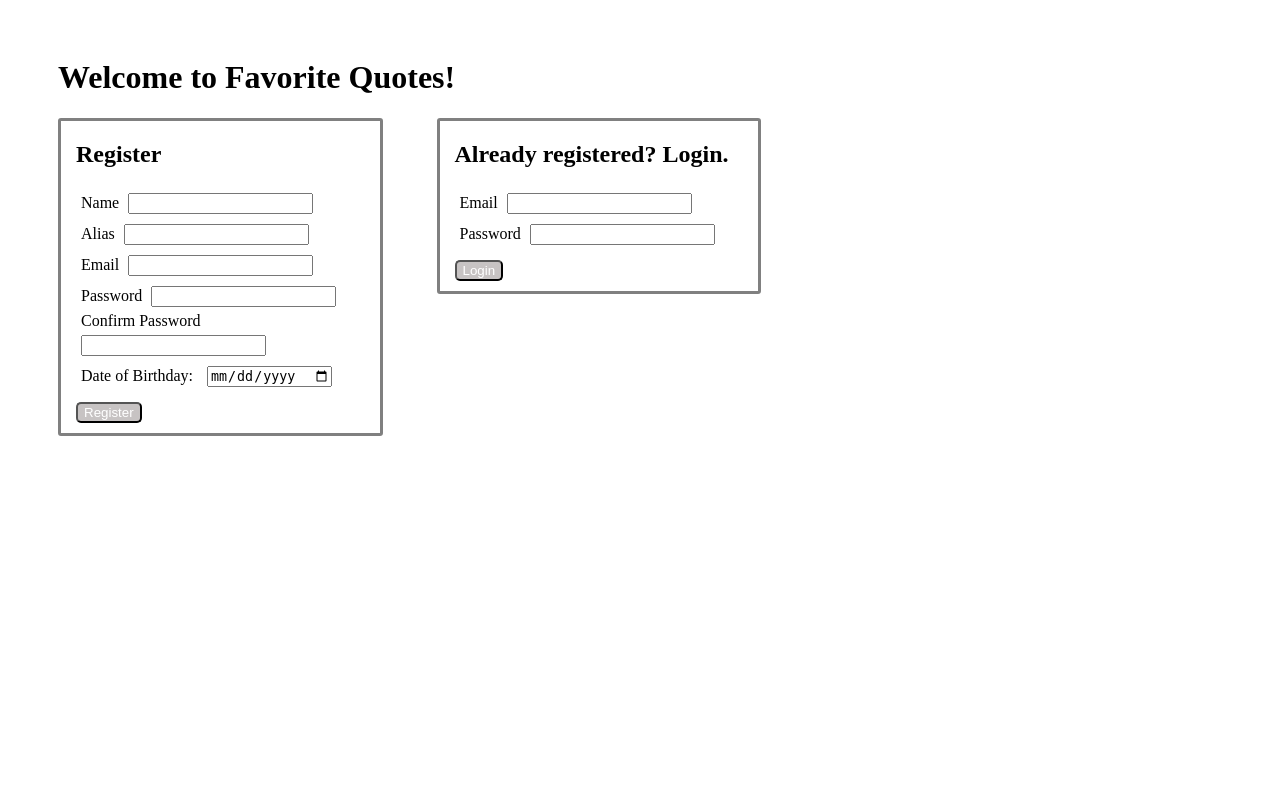
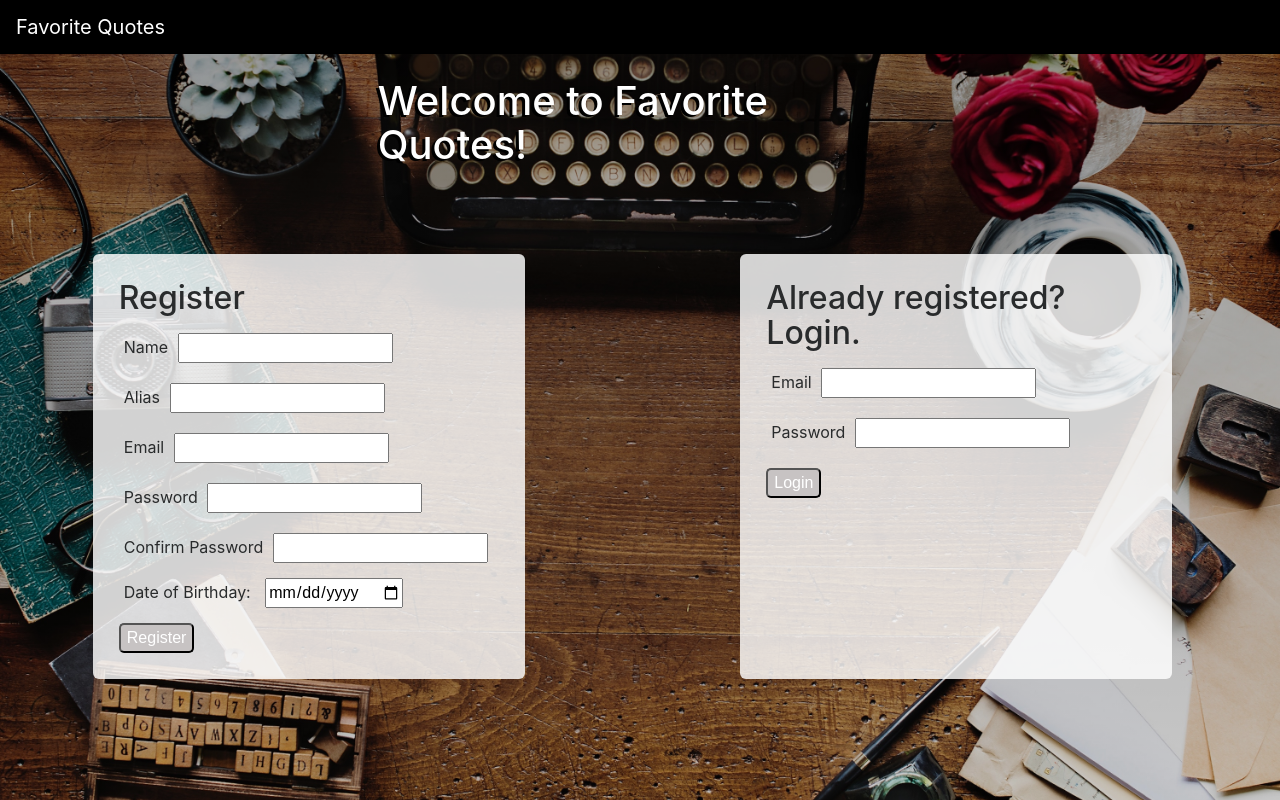
Before and after one commit to patsyp/Favorite_Quotes, a Django app: page / in a window 1280 px wide. Run offline with Django 3.2, Linux system fonts and the light colour scheme; some libraries are stand-ins or nearby versions.

Commit message:
Added bootstrap. Completed index pg.

```diff
--- a/belt_app/static/css/style.css
+++ b/belt_app/static/css/style.css
@@ -1,16 +1,34 @@
-body{
-	padding-left: 50px;
-	padding-top: 30px;
+.wrapper{
+	background-image: linear-gradient(
+      rgba(0, 0, 0, 0.4),
+      rgba(0, 0, 0, 0.2)
+    ), url("../images/typewriter.jpg");
+  	background-repeat: no-repeat;
+  	background-size: cover;
+  	background-position: center center;
+  	height: 100vh;
+  	width: 100%;
+  	padding-bottom: 20%;
 }
-.container{
-	display: inline-block;
-	width: 25%;
-	margin-right: 50px;
-	vertical-align: top;
-	border: 3px solid gray;
-	padding-left: 15px;
-	padding-bottom: 10px;
-	border-radius: 3px;
+.row{
+	margin-right: 0;
+}
+.wrapper h1{
+	color: white;
+	margin-top: 5%;
+	margin-bottom: 17%;
+	text-shadow: -3px 2px #000000;
+}
+.navbar.navbar-inverse{
+   background-color: #000000;
+}
+.form{
+	background-color: rgba(255, 255, 255, .82);
+	padding: 2%;
+	border-radius: 6px;
+}
+#messages{
+	margin-top: 3%;
 }
 label, input{
 	margin: 5px;
--- a/belt_app/templates/index.html
+++ b/belt_app/templates/index.html
@@ -3,13 +3,25 @@
 	<head>
 		<meta charset="utf-8">
 		<title>Login and Registration</title>
+		<meta name="viewport" content="width=device-width, initial-scale=1">
+		<link rel="stylesheet" href="https://maxcdn.bootstrapcdn.com/bootstrap/4.0.0-alpha.6/css/bootstrap.min.css" integrity="sha384-rwoIResjU2yc3z8GV/NPeZWAv56rSmLldC3R/AZzGRnGxQQKnKkoFVhFQhNUwEyJ" crossorigin="anonymous">
+		<script type="text/javascript" src="http://ajax.googleapis.com/ajax/libs/jquery/1.11.1/jquery.min.js"></script>
+		<script src="https://maxcdn.bootstrapcdn.com/bootstrap/3.3.7/js/bootstrap.min.js" integrity="sha384-Tc5IQib027qvyjSMfHjOMaLkfuWVxZxUPnCJA7l2mCWNIpG9mGCD8wGNIcPD7Txa" crossorigin="anonymous"></script>
 		{% load staticfiles %}
 		<link rel="stylesheet" type="text/css" href="{% static 'css/style.css' %}">
 	</head>
 	<body>
+		<div class="wrapper">
+			<nav class="navbar navbar-inverse">
+				<a class="navbar-brand" href="#">Favorite Quotes</a>
+			</nav>
+			<div class="row">
+				<div class="col-md-5 container">
 					<h1>Welcome to Favorite Quotes!</h1>
-	<!-- Registration -->
-	<div class="container">
+				</div>
+			</div>
+			<div class="row">
+				<div class="col-md-4 form container">
 					<h2>Register</h2>
 					<form action='/register' method='post'>
 					{% csrf_token %}
@@ -33,11 +45,10 @@
 		    				<input type="date" for="birthday" name="birthday">
 		    			</div>
 						<input type="submit" class = "submit" value="Register">
-
 					</form>
 				</div>
-		<!-- Login Form -->
-		<div class = container>
+
+				<div class="col-md-4 form container" id="login">
 					<h2>Already registered?  Login.</h2>
 					<form action = '/login' method="post">
 					{% csrf_token %}
@@ -49,13 +60,15 @@
 						</div>
 						<input type="submit" class="submit" value="Login">
 					</form>
-		</div>
-		<div>
+					<div id="messages" class='text-danger'>
 						{% if messages %}
 						{% for message in messages %}
 						<p>{{message}}</p>
 						{% endfor %}
 						{% endif %}
 					</div>
+				</div>
+			</div>
+		</div>
 	</body>
 </html>
```
Also changed, not shown: belt_app/models.py (+6 -6 lines), belt_app/static/images/typewriter.jpg (added), 2 other files. Lines whose indentation alone changed are shown as unchanged.
